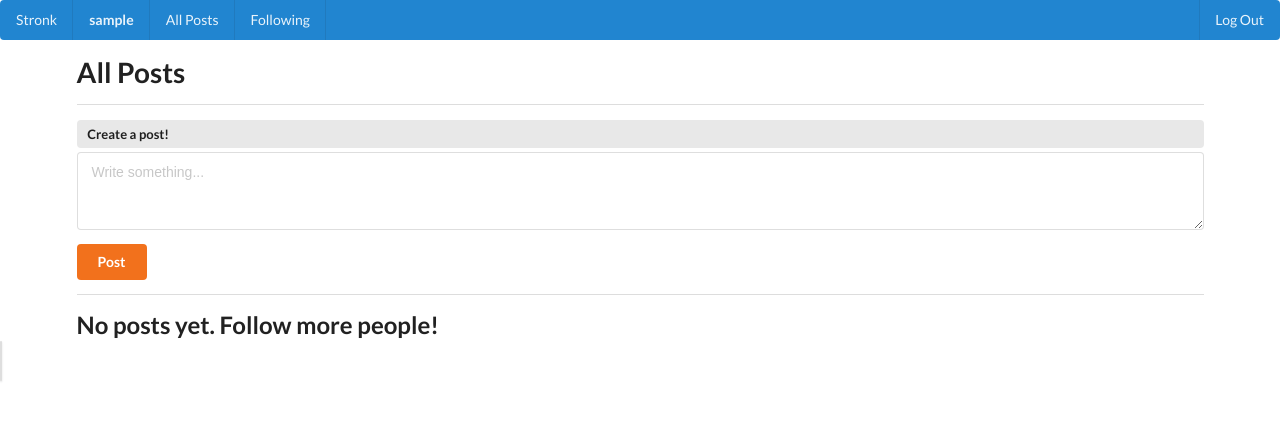
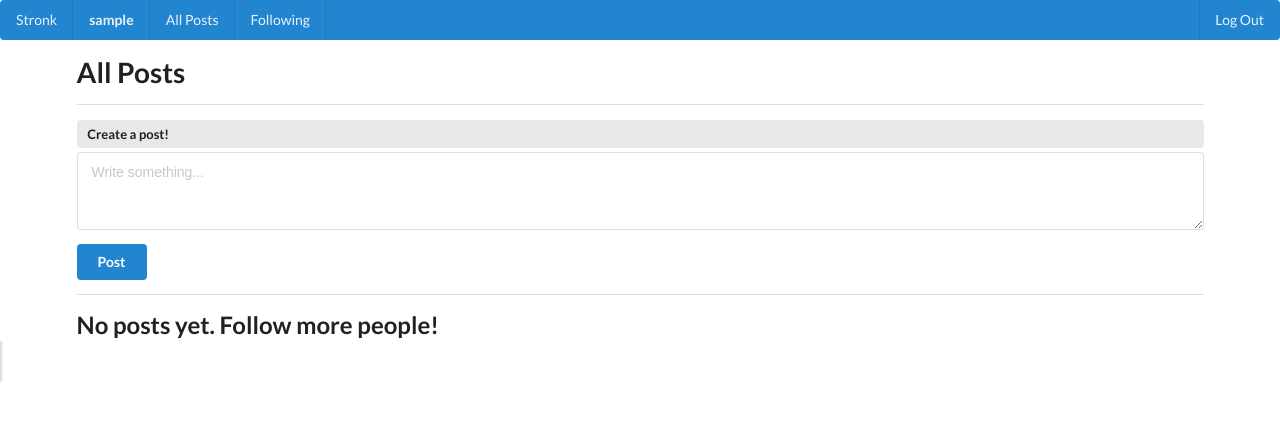
Before and after one commit to Boop-Py/project4, a Django app: template network/templates/network/index.html in a window 1280 px wide. Shown: the top 421 px of the page. Run offline with Django 3.2, Linux system fonts and the light colour scheme; the template is opened without the code that fills it: values that come from a table or form of the project are taken from there, others are empty; the visitor is signed in with stand-in values (Sample User, id 1); some libraries are stand-ins or nearby versions.

Commit message:
working on edit form

```diff
--- a/network/templates/network/index.html
+++ b/network/templates/network/index.html
@@ -16,21 +16,21 @@
                 {{ post.user.username }}</a>
 
                 {% if post.user_id == user.id %}
-                <a href="#" class="right floated ui icon orange basic button" id="edit_post{{ post.id }}" data-id="{{ post.id }}" data-toggle="modal"><i class="edit icon"></i></a>
+                <a href="#" class="right floated ui icon blue basic button" id="edit_post{{ post.id }}" data-id="{{ post.id }}" data-toggle="modal"><i class="edit icon"></i></a>
                 {% endif %}
 
                 <p class="extra text" id="post_content{{ post.id }}"> {{ post.text }}</p>
 
-                <form action="#" method="POST" id="edit_form{{post.id}}" data-id="{{post.id}}" style="display: none">
+                <form action="#" method="POST" id="edit_form{{ post.id }}" data-id="{{ post.id }}" style="display: none">
                     {% csrf_token %}
                     <div class="field">
                         {{ form_edit.id_edit_text }}
                     </div>
-                    <div id="post_text_alert_{{post.id}}"></div>
+                    <div id="post_text_alert_{{ post.id }}"></div>
                     <div id="div_buttons">
-                        <button type="button" data-id="{{post.id}}" id="close_edit_button{{post.id}}" class="ui button"
-                            data-dismiss="modal">Close</button>
-                        <button type="submit" class="ui button" id="save_button">Save changes</button>
+                        <button type="button" data-id="{{ post.id }}" id="close_edit_button{{ post.id }}" class="ui red button"
+                            data-dismiss="modal"> Close </button>
+                        <button type="submit" class="ui blue button" id="save_button"> Save changes </button>
                     </div>
                 </form>
 
--- a/network/templates/network/post_form.html
+++ b/network/templates/network/post_form.html
@@ -8,7 +8,7 @@
                 {{ form.post_text }}
             </div>
             <div>
-                <button type="submit" class="ui orange button">Post</button>
+                <button type="submit" class="ui blue button"> Post </button>
             </div>
         </form>
     </div>
--- a/network/views.py
+++ b/network/views.py
@@ -21,7 +21,7 @@ class Create_Post_Form(forms.Form):
     post_text = forms.Field(widget=forms.Textarea(
                             {"rows": "3",
                             "maxlength": 160,
-                            "class": "field",
+                            "class": "ui field",
                             "placeholder": "Write something..."}),
                             label="New Post",
                             required=True)
@@ -30,7 +30,7 @@ class Edit_Post_Form(forms.Form):
     id_edit_text = forms.Field(widget=forms.Textarea(
                                     {"rows": "3",
                                     "maxlength": 160,
-                                    "class": "field",
+                                    "class": "ui field",
                                     "placeholder": "",
                                     "id": "id_edit_text"}),
                                     label="New Post",
```
Also changed, not shown: network/templates/network/todolist.html (+10 -10 lines).
